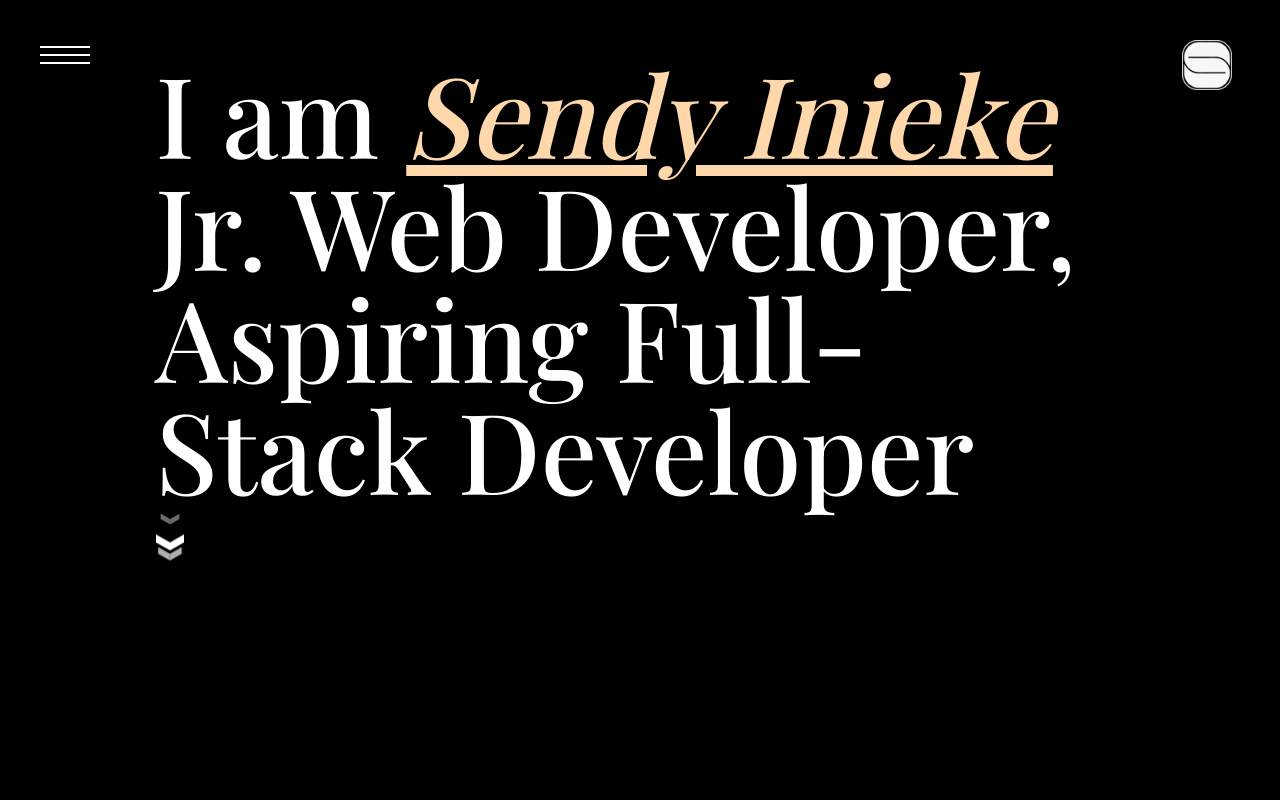
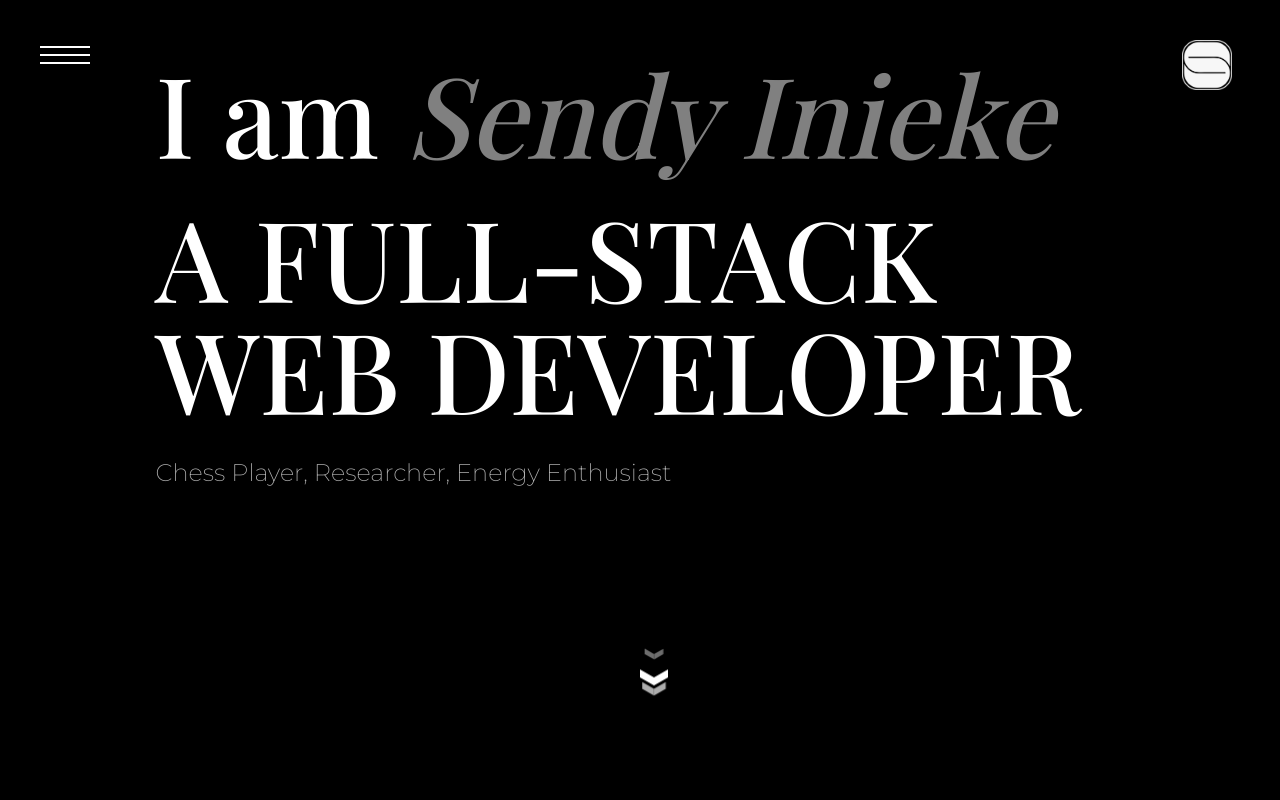
Before and after one commit to uisendy/Personal-Portfolio, a React (Create React App) app: page /a-sendyinieke in a window 1280 px wide. Shown: the top 800 px of the page. Built offline with nearby package versions, Linux system fonts and the light colour scheme; a web font is replaced by a local one.

Commit message:
[f-about]: update: Code cleaning and refactoring

```diff
--- a/src/pages/About/Hero.js
+++ b/src/pages/About/Hero.js
@@ -3,19 +3,26 @@ import ScrollDown from '../../components/ScrollDownIcon/ScrollDown';
 
 const Hero = () => {
   return (
-    <div
-      className=" flex flex-col pt-[2%] w-[87%] mx-[auto] my-0 mb-24 h-[89vh]"
-      data-scroll-section
-    >
-      {' '}
-      <h1 className=" text-5xl md:text-[7rem] ">
-        I am{' '}
-        <span className="underline text-orange-200 italic">Sendy Inieke</span>{' '}
-        <br />
-        Jr. Web Developer, <br />
-        <span className="">Aspiring Full-Stack Developer</span>
-      </h1>
-      <ScrollDown xPosition={'92%'} yPosition={'80%'} position="" />
+    <div className="relative mb-10">
+      <div
+        className=" flex flex-col justify-center lg:justify-start pt-[2%] w-[87%] mx-[auto] my-0 h-[89vh]"
+        data-scroll-section
+      >
+        {' '}
+        <h2 className=" text-5xl md:text-7xl lg:text-[7rem] mb-8">
+          I am{' '}
+          <span className=" underline-offset-8 opacity-50 italic">
+            Sendy Inieke
+          </span>{' '}
+        </h2>
+        <h3 className=" text-4xl md:text-5xl md:text-[7rem] mb-8">
+          A FULL-STACK <br /> WEB DEVELOPER <br />
+        </h3>
+        <p className=" font-montserrat font-extralight opacity-70 lg:text-2xl">
+          Chess Player, Researcher, Energy Enthusiast
+        </p>
+      </div>
+      <ScrollDown xPosition={'50%'} yPosition={'85%'} position="absolute" />
     </div>
   );
 };
```
